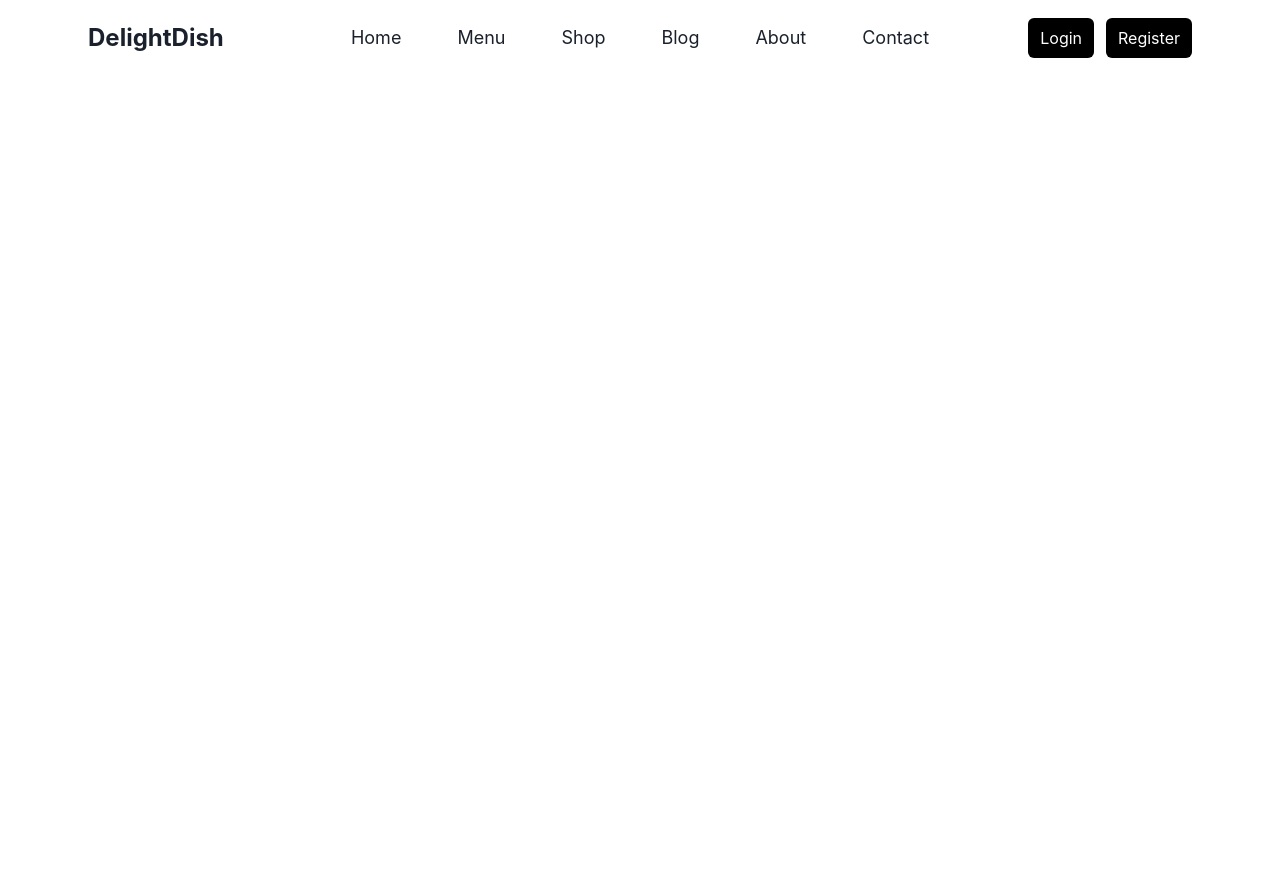
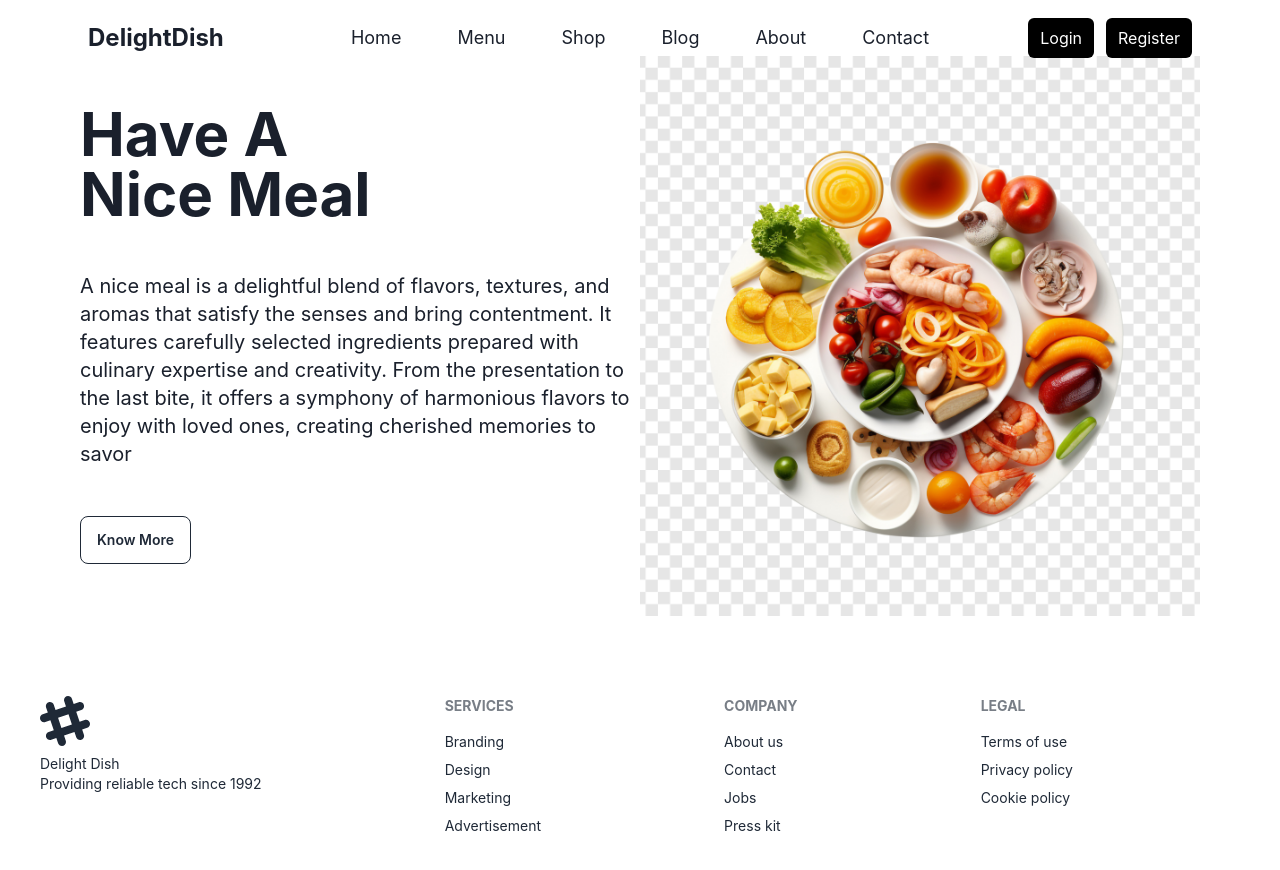
Before and after one commit to dev-chandan-pandey/Byte-Bhaav-2345, a React (Vite) app in the folder vite-project/: page / in a window 1280 px wide. Shown: the top 870 px of the page. Before the commit the page ends 800 px from the top, so only its background shows below. Built offline with nearby package versions, Linux system fonts and the light colour scheme.

Commit message:
Add Banner And Footer

```diff
--- a/vite-project/src/App.jsx
+++ b/vite-project/src/App.jsx
@@ -1,5 +1,7 @@
 
 
+import Banner from './components/Banner.jsx'
+import Footer from './components/Footer.jsx'
 import Navbar from './components/Navbar.jsx'
 
 
@@ -9,7 +11,8 @@
   return (
  <>
     <Navbar/>
-
+     <Banner/>
+     <Footer/>
  </>
 
   )
--- /dev/null
+++ b/vite-project/src/components/Banner.jsx
@@ -0,0 +1,33 @@
+import React from "react";
+import banner from "../assets/Banner.jpg"
+function Banner() {
+  return (
+    <>
+      <div className="max-w-screen-2xl container max-auto md:px-20 px-4 flex flex-col md:flex-row mt-14 mb-10">
+        <div className="w-full md:w-1/2 mt-12 md:mt-26">
+            <div className="space-y-12">
+            <h1 className="text-6xl font-bold">
+            Have A<br />
+            Nice Meal
+          </h1>
+          <p className="text-xl">
+            A nice meal is a delightful blend of flavors, textures, and aromas
+            that satisfy the senses and bring contentment. It features carefully
+            selected ingredients prepared with culinary expertise and
+            creativity. From the presentation to the last bite, it offers a
+            symphony of harmonious flavors to enjoy with loved ones, creating
+            cherished memories to savor
+          </p>
+          <button className="btn btn-outline">Know More</button>
+            </div>
+
+        </div>
+        <div className="w-full md:w-1/2 bg-white" style={{backgroundColor:"white"}}>
+            <img src={banner} alt="" style={{backgroundColor:"white"}}/>
+        </div>
+      </div>
+    </>
+  );
+}
+
+export default Banner;
--- /dev/null
+++ b/vite-project/src/components/Footer.jsx
@@ -0,0 +1,36 @@
+import React from 'react'
+
+function Footer() {
+  return (
+    <div>
+      <footer className="footer p-10 bg-base-200 text-base-content bg-white">
+  <aside>
+    <svg width="50" height="50" viewBox="0 0 24 24" xmlns="http://www.w3.org/2000/svg" fillRule="evenodd" clipRule="evenodd" className="fill-current"><path d="M22.672 15.226l-2.432.811.841 2.515c.33 1.019-.209 2.127-1.23 2.456-1.15.325-2.148-.321-2.463-1.226l-.84-2.518-5.013 1.677.84 2.517c.391 1.203-.434 2.542-1.831 2.542-.88 0-1.601-.564-1.86-1.314l-.842-2.516-2.431.809c-1.135.328-2.145-.317-2.463-1.229-.329-1.018.211-2.127 1.231-2.456l2.432-.809-1.621-4.823-2.432.808c-1.355.384-2.558-.59-2.558-1.839 0-.817.509-1.582 1.327-1.846l2.433-.809-.842-2.515c-.33-1.02.211-2.129 1.232-2.458 1.02-.329 2.13.209 2.461 1.229l.842 2.515 5.011-1.677-.839-2.517c-.403-1.238.484-2.553 1.843-2.553.819 0 1.585.509 1.85 1.326l.841 2.517 2.431-.81c1.02-.33 2.131.211 2.461 1.229.332 1.018-.21 2.126-1.23 2.456l-2.433.809 1.622 4.823 2.433-.809c1.242-.401 2.557.484 2.557 1.838 0 .819-.51 1.583-1.328 1.847m-8.992-6.428l-5.01 1.675 1.619 4.828 5.011-1.674-1.62-4.829z"></path></svg>
+    <p>Delight Dish<br/>Providing reliable tech since 1992</p>
+  </aside>
+  <nav>
+    <h6 className="footer-title">Services</h6>
+    <a className="link link-hover">Branding</a>
+    <a className="link link-hover">Design</a>
+    <a className="link link-hover">Marketing</a>
+    <a className="link link-hover">Advertisement</a>
+  </nav>
+  <nav>
+    <h6 className="footer-title">Company</h6>
+    <a className="link link-hover">About us</a>
+    <a className="link link-hover">Contact</a>
+    <a className="link link-hover">Jobs</a>
+    <a className="link link-hover">Press kit</a>
+  </nav>
+  <nav>
+    <h6 className="footer-title">Legal</h6>
+    <a className="link link-hover">Terms of use</a>
+    <a className="link link-hover">Privacy policy</a>
+    <a className="link link-hover">Cookie policy</a>
+  </nav>
+</footer>
+    </div>
+  )
+}
+
+export default Footer
--- a/vite-project/src/components/Navbar.jsx
+++ b/vite-project/src/components/Navbar.jsx
@@ -1,11 +1,25 @@
-import React from 'react'
+import React, { useEffect, useState } from 'react'
 
 function Navbar() {
-
+  const [sticky,setSticky] = useState(false);
+  useEffect(()=>{
+    const handleScroll = ()=>{
+      if(window.scrollY > 0){
+        setSticky(true);
+      }
+      else{
+        setSticky(false);
+      }
+    }
+    window.addEventListener('scroll',handleScroll);
+    return()=>{
+      window.removeEventListener('scroll',handleScroll);
+    }
+  },[])
   return (
     <>
-     <div className='max-w-screen-2xl container max-auto md:px-20 px-4'>
-     <div className="navbar bg-base-100">
+     <div className={`max-w-screen-2xl container max-auto md:px-20 px-4 fixed top-0 left-0 right-0 ${sticky?"sticky-navbar shadow-md bg-base-300 duration-300 transition-all ease-in-out":""}`}>
+     <div className="navbar ">
   <div className="navbar-start">
     <div className="dropdown">
       <div tabIndex={0} role="button" className="btn btn-ghost lg:hidden">
```
Also changed, not shown: vite-project/src/assets/Banner.jpg (added).
